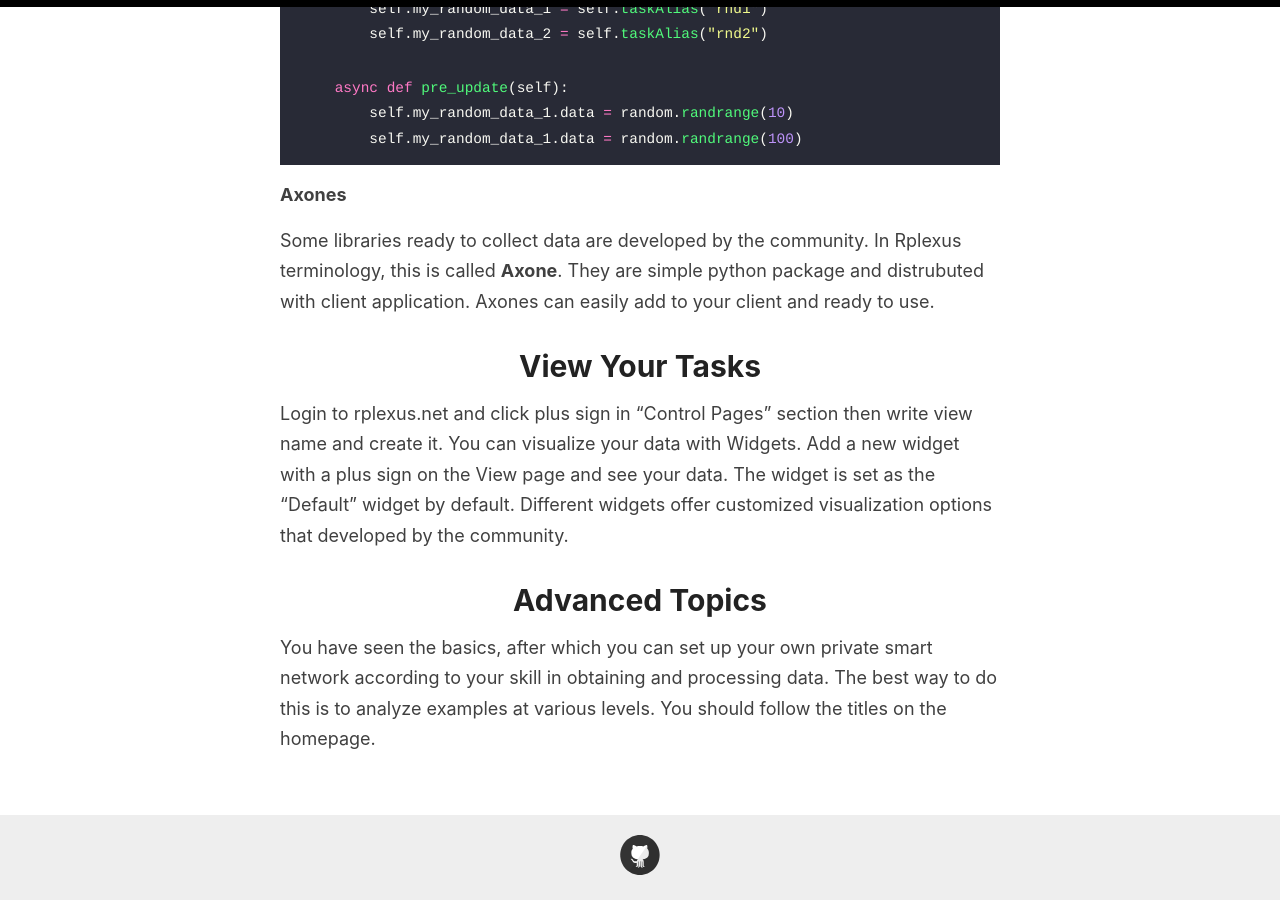
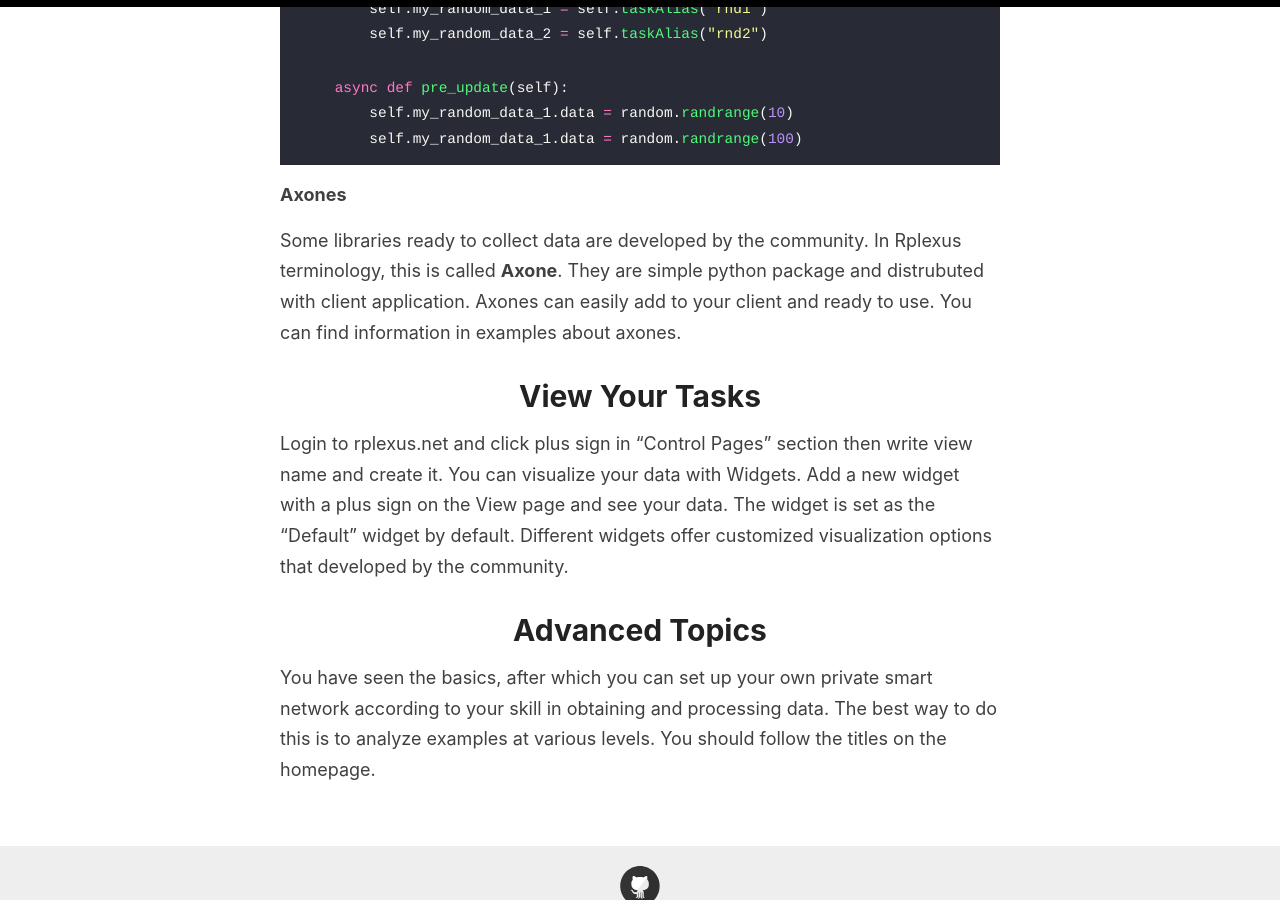
Before and after one commit to alierkanimrek/rplexusdocs, a Jekyll site: the page built from _pages/getting-started.md, in a window 1280 px wide and 900 px high, scrolled down 3538 px. Built offline with Jekyll 4.4.1, drawn with Linux system fonts in a browser that asks for light colours.

Commit message:
Update getting-started.md

```diff
--- a/_pages/getting-started.md
+++ b/_pages/getting-started.md
@@ -109,7 +109,7 @@ Suppose we have two tasks as "rnd1" and "rnd2" your client app looks like;
 
 **Axones**
 
-Some libraries ready to collect data are developed by the community. In Rplexus terminology, this is called **Axone**. They are simple python package and distrubuted with client application. Axones can easily add to your client and ready to use.
+Some libraries ready to collect data are developed by the community. In Rplexus terminology, this is called **Axone**. They are simple python package and distrubuted with client application. Axones can easily add to your client and ready to use. You can find information in examples about axones.
 
 # View Your Tasks
 Login to rplexus.net and click plus sign in "Control Pages" section then write view name and create it. You can visualize your data with Widgets. Add a new widget with a plus sign on the View page and see your data. The widget is set as the "Default" widget by default. Different widgets offer customized visualization options that developed by the community.
```
